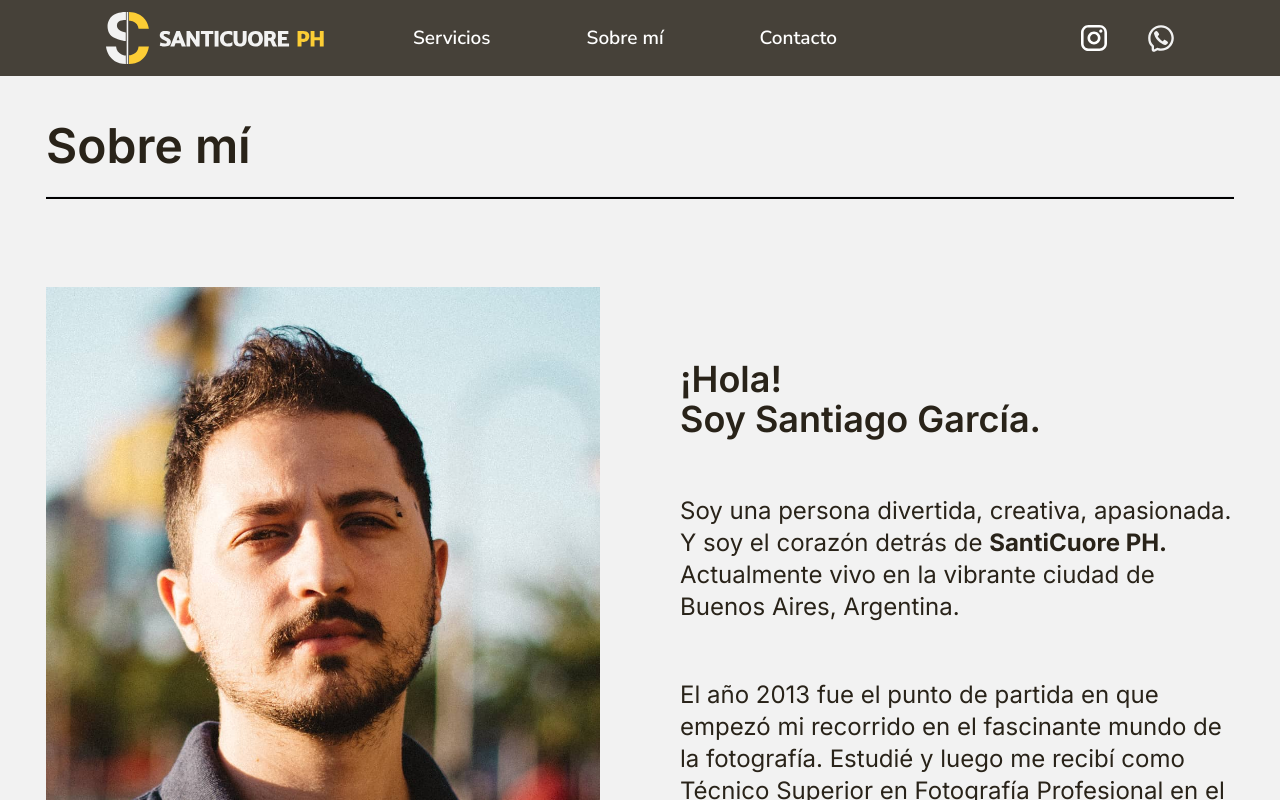
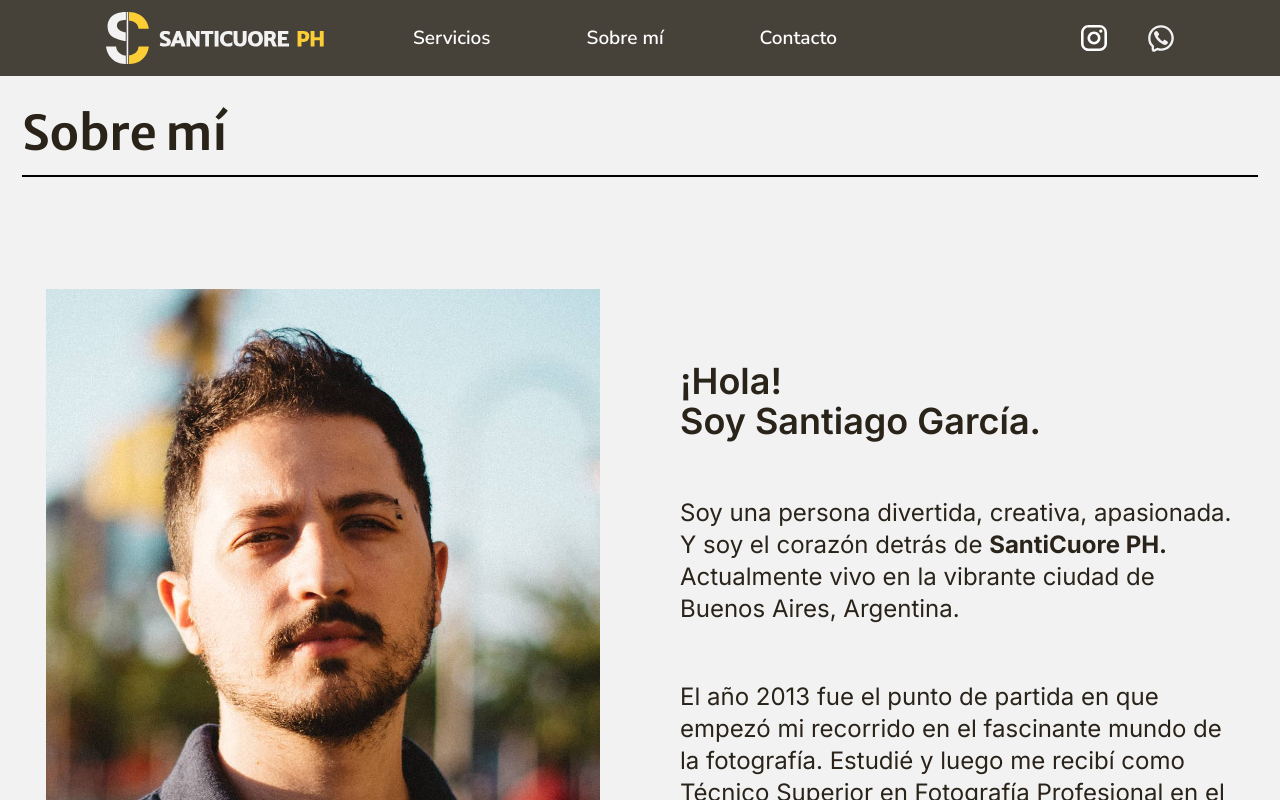
Before and after one commit to FooTalent/Landing-SantiCuoreph, a Next.js app: page /sobre-mi in a window 1280 px wide. Shown: the top 800 px of the page. Built offline with nearby package versions, Linux system fonts and the light colour scheme.

Commit message:
titulo sobre mi y contacto iguales

```diff
--- a/src/app/contacto/page.tsx
+++ b/src/app/contacto/page.tsx
@@ -7,7 +7,9 @@ const page = () => {
   return (
     <>
       <section className="xl:w-[1236px] pr-10  md:px-0 mx-4  pb-[24px] text-3xl xl:mx-auto pt-4 xl:pt-0   border-b-[2px] border-black text-fondoNegro md:text-3xl xl:text-[48px]  mb-[1em]">
-        <h1 className="pt-[2.4em]  font-semibold ">Contacto</h1>
+        <h1 className="pt-[2.4em]  font-semibold font-merriwather ">
+          Contacto
+        </h1>
       </section>
       <section
         className="h-[513px] mx-4 xl:w-[1236px] xl:h-[594px] bg-no-repeat  pt-2 space-y-10  font-merriwather z-0 xl:max-w-screen-xl relative xl:mx-auto rounded-2xl "
--- a/src/app/sobre-mi/page.tsx
+++ b/src/app/sobre-mi/page.tsx
@@ -6,12 +6,13 @@ import ServiceBanner from "../servicios/components/ServiceBanner";
 const AboutMe = () => {
   return (
     <>
-      <section className="xl:w-[1236px] m-auto merriwather text-fondoNegro nunitoSans">
-        <h1 className="text-3xl md:text-3xl xl:text-[48px] font-semibold ml-6 mb-5 lg:mb-8 pt-32">
+      <section className="xl:w-[1236px] pr-10  md:px-0 mx-4  pb-[24px] text-3xl xl:mx-auto pt-4 xl:pt-0   border-b-[2px] border-black text-fondoNegro md:text-3xl xl:text-[48px]  mb-[1em]">
+        <h1 className="pt-[2.4em]  font-semibold font-merriwather ">
           Sobre mí
         </h1>
-        <hr className="max-w-[1236px] mx-6 h-[2.5px] bg-black" />
-        <div className="SantiagoGarcia gap-x-20 items-start m-6 lg:grid-cols-2 lg:grid-rows-1">
+      </section>
+      <section className="xl:w-[1236px] m-auto merriwather text-fondoNegro nunitoSans">
+        <div className="SantiagoGarcia gap-x-20 items-start m-6 mt-0 lg:grid-cols-2 lg:grid-rows-1">
           <picture className="fotosanti row-span-1 lg:col-span-1">
             <Image
               src={santi}
```
